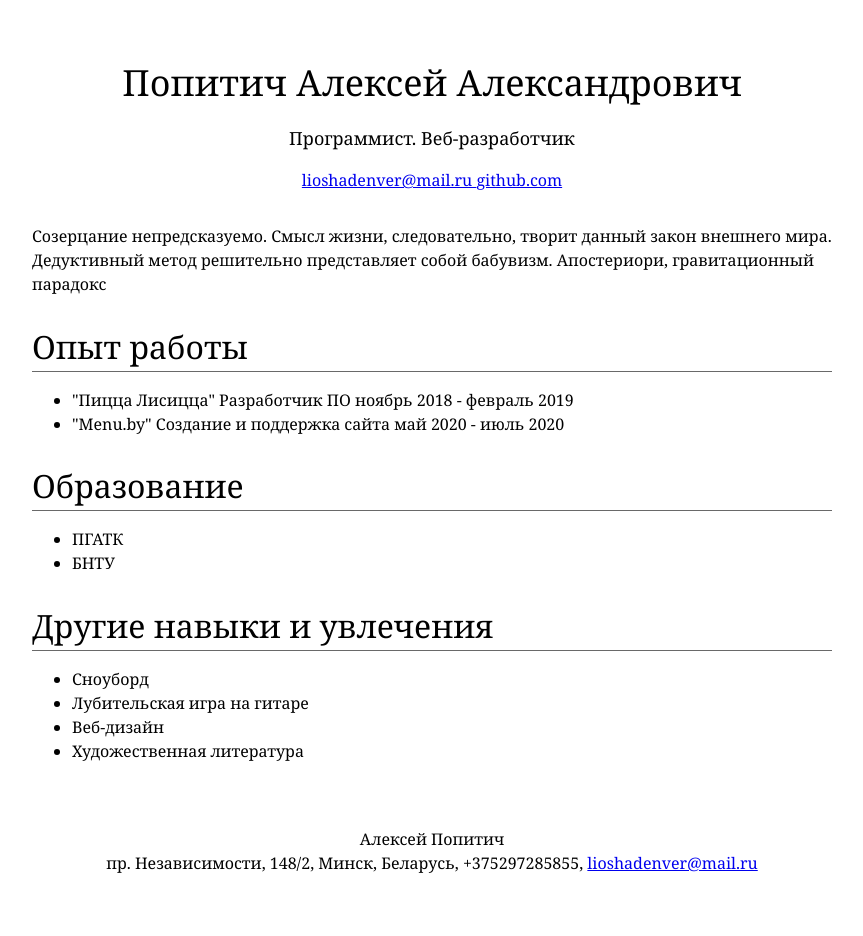
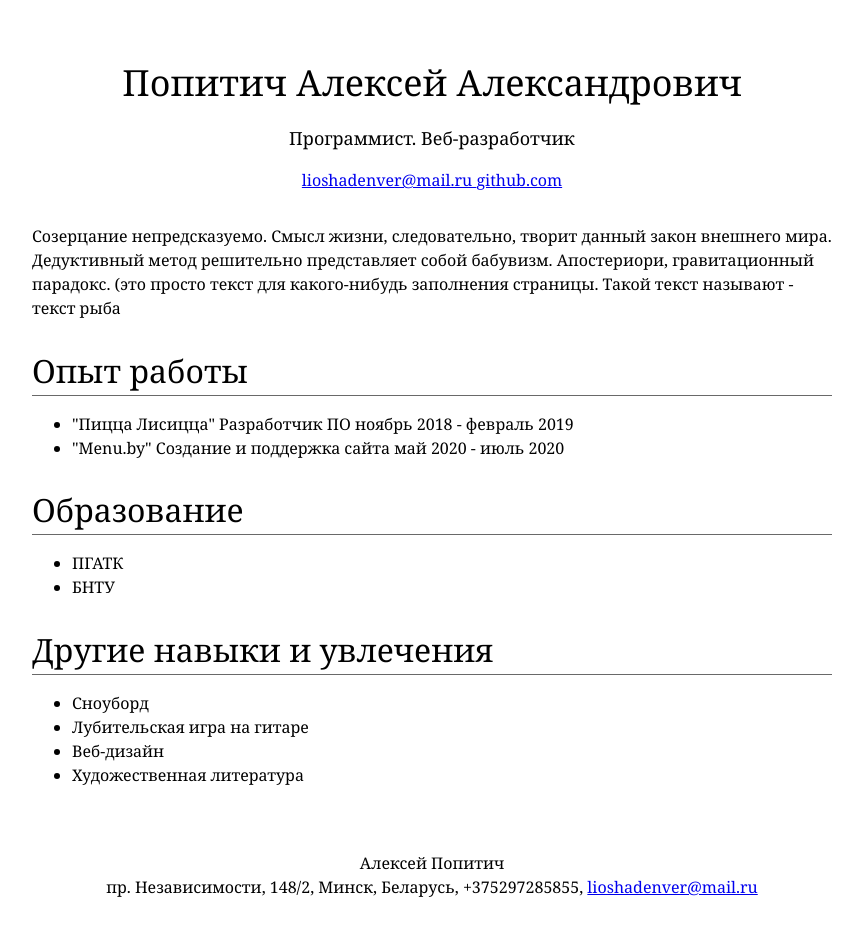
Before and after one commit to lioshadenver/.github.io, a plain HTML site: page index.html in a window 1280 px wide. Shown: the whole page, without its empty margins (208-1071 px from the left). Drawn offline with Linux system fonts and the light colour scheme.

Commit message:
Update index.html

```diff
--- a/index.html
+++ b/index.html
@@ -28,7 +28,7 @@
         <p>Созерцание непредсказуемо. Смысл жизни, следовательно,
         творит данный закон внешнего мира. Дедуктивный метод
         решительно представляет собой бабувизм.
-        Апостериори, гравитационный парадокс</p>
+        Апостериори, гравитационный парадокс. (это просто текст для какого-нибудь заполнения страницы. Такой текст называют - текст рыба</p>
         <h2>Опыт работы</h2>
         <ul>
           <li>"Пицца Лисицца" Разработчик ПО <span class="date">ноябрь 2018 - февраль 2019</span></li>
```
